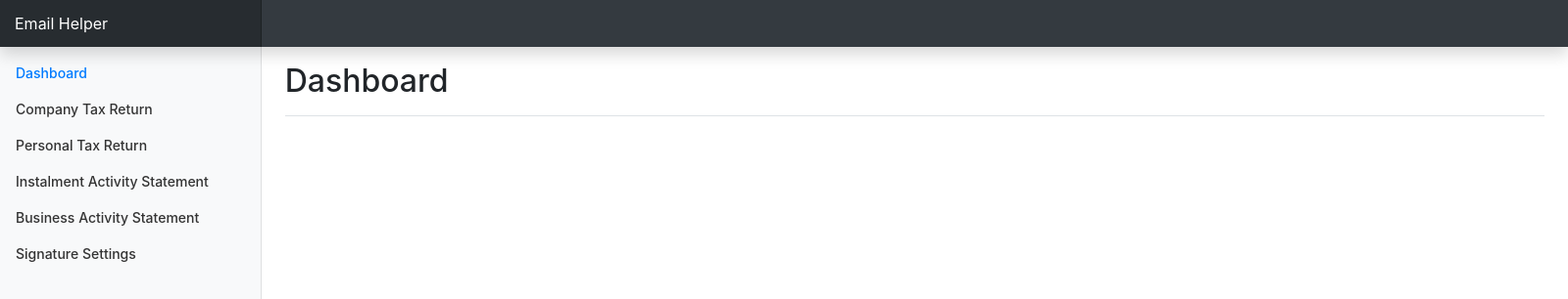
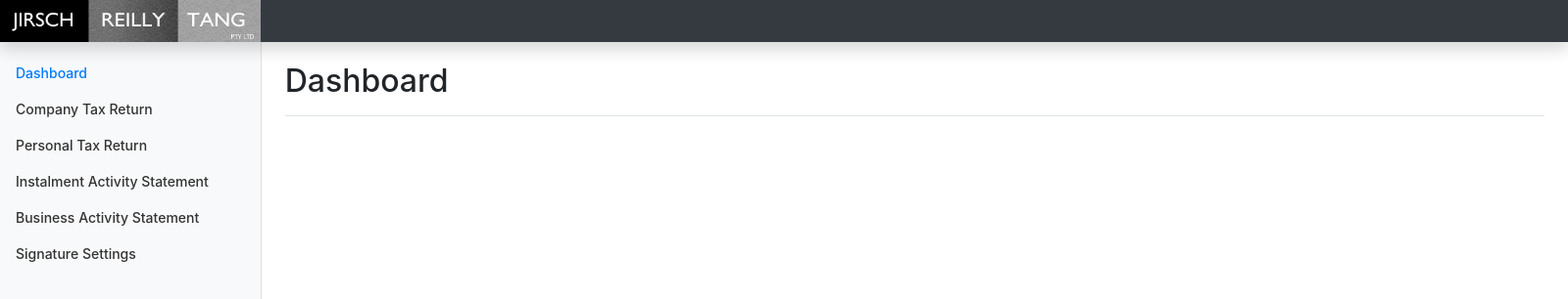
Before and after one commit to carmelo343/email-helper, an Electron app: page renderer/index.html in a window 1600 px wide. Shown: the top 306 px of the page at 98% size. Drawn offline with nearby package versions, Linux system fonts and the light colour scheme.

Commit message:
Add company logo

```diff
--- a/renderer/index.html
+++ b/renderer/index.html
@@ -14,7 +14,9 @@
 <body>
 
   <nav class="navbar navbar-dark fixed-top bg-dark flex-md-nowrap p-0 shadow">
-    <a class="navbar-brand col-sm-3 col-md-2 mr-0" href="#">Email Helper</a>
+    <!-- <a class="navbar-brand col-sm-3 col-md-2 mr-0" href="#">Email Helper</a> -->
+    <img src="logo.png" width="266">
+
   </nav>
 
   <div class="container-fluid">
```
Also changed, not shown: renderer/company-tax.html (+2 -1 lines), renderer/signature.html (+2 -1 lines), renderer/logo.png (added).
